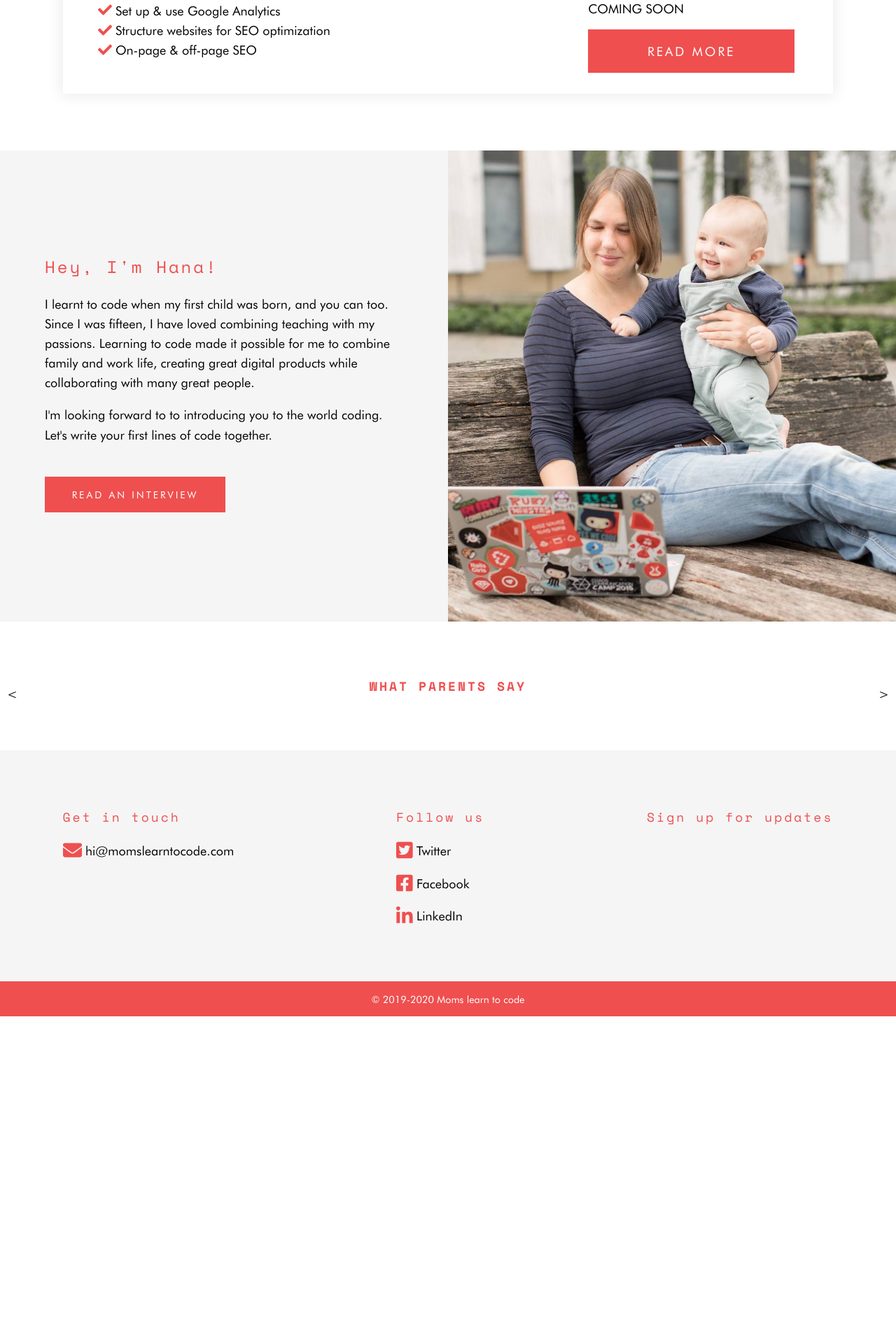
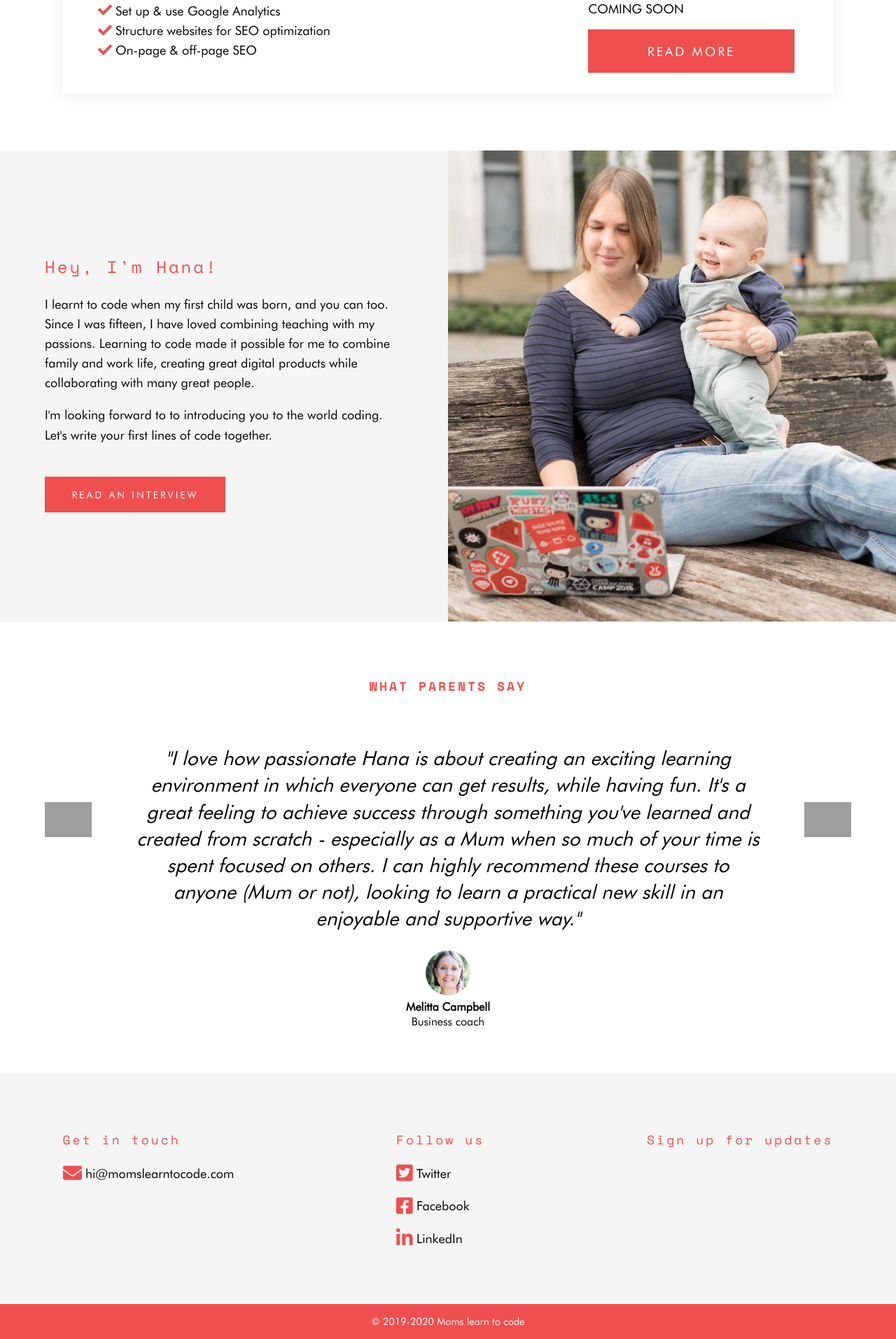
Before and after one commit to hharen/mltc_jekyll, a Jekyll site: the page built from index_to_be.html, in a window 1280 px wide. Shown: the part 3369-5282 px from the top of the page at 70% size. Built offline with Jekyll 4.4.1, drawn with Linux system fonts in a browser that asks for light colours; nearby versions of some CDN libraries; before the commit the page ends 4821 px from its top, so only the background shows below that; grey boxes are pictures that could not be loaded.

Commit message:
Finish testimonial carousel

```diff
--- a/_sass/components/testimonials.scss
+++ b/_sass/components/testimonials.scss
@@ -8,25 +8,25 @@
 .testimonial {
   animation: fade 1.5s;
   display: none;
-  // padding: 20px;
-  // text-align: center;
-  // align-items: center;
-  // justify-items: center;
-  // justify-content: center;
 }
 
 .prev, .next {
   position: absolute;
-  top: 49%;
+  top: 40%;
   cursor: pointer;
 }
 
+.prev img, .next img {
+  height: 50px;
+ color: $primary-color;
+}
+
 .prev {
-  left: 10px;
+  left: 5%;
 }
 
 .next {
-  right: 10px;
+  right: 5%;
 }
 
 @keyframes fade {
--- a/assets/js/carousel.js
+++ b/assets/js/carousel.js
@@ -8,7 +8,7 @@ function showSlide(slideIndex) {
   for (var i = 0; i < slides.length; i++) {
     slides[i].style.display = 'none'
   }
-  // slides[currentSlide - 1].style.display = 'flex'
+  slides[currentSlide - 1].style.display = 'block'
 }
 
 
--- a/index_to_be.html
+++ b/index_to_be.html
@@ -171,8 +171,8 @@ description: Coding classes made by moms, for moms. So if you're looking to comb
           <p class="name">Katalin Karolyi</p>
           <p class="occupation">Communications Manager</p>
         </div>
-        <span class="prev" id="prev"> < </span>
-        <span class="next" id="next"> > </span>
+        <span class="prev" id="prev"><img src="https://img.icons8.com/ios/100/ef4f4f/less-than.png"/></span>
+        <span class="next" id="next"><img src="https://img.icons8.com/ios/100/ef4f4f/more-than.png"/></span>
       </div>
     </main>
 
```
